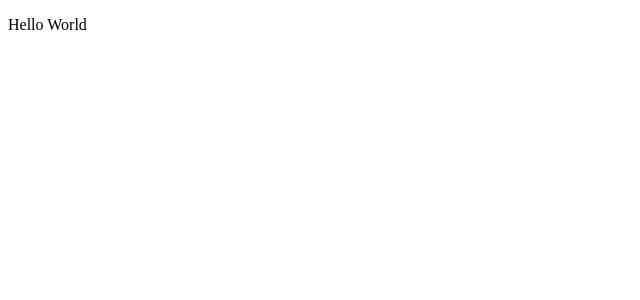
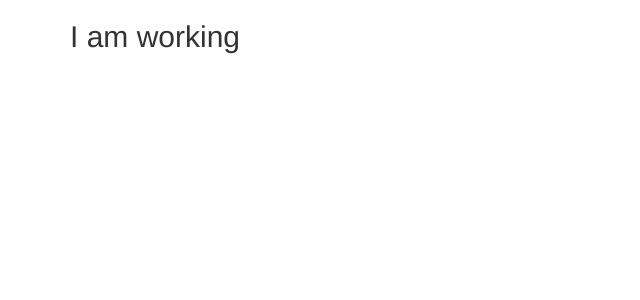
Before and after one commit to sanjay-namdeo/shopping-list, an Angular app: page / in a window 1280 px wide. Shown: the top 300 px of the page, without its empty margins (0-640 px from the left). Built offline with nearby package versions, Linux system fonts and the light colour scheme.

Commit message:
Added boostrap for styling

```diff
--- a/angular.json
+++ b/angular.json
@@ -23,6 +23,7 @@
               "src/assets"
             ],
             "styles": [
+              "node_modules/bootstrap/dist/css/bootstrap.min.css",
               "src/styles.css"
             ],
             "scripts": []
--- a/package.json
+++ b/package.json
@@ -20,6 +20,7 @@
     "@angular/platform-browser": "^6.1.0",
     "@angular/platform-browser-dynamic": "^6.1.0",
     "@angular/router": "^6.1.0",
+    "bootstrap": "^3.3.7",
     "core-js": "^2.5.4",
     "rxjs": "^6.0.0",
     "zone.js": "~0.8.26"
--- a/src/app/app.component.html
+++ b/src/app/app.component.html
@@ -1 +1,6 @@
-<p>Hello World</p>
+<div class="container">
+  <div class="row">
+    <div class="col-md-12">
+      <h2>I am working</h2></div>
+  </div>
+</div>
```
Also changed, not shown: 1 other file (tests, documents, lock files or other folders).
